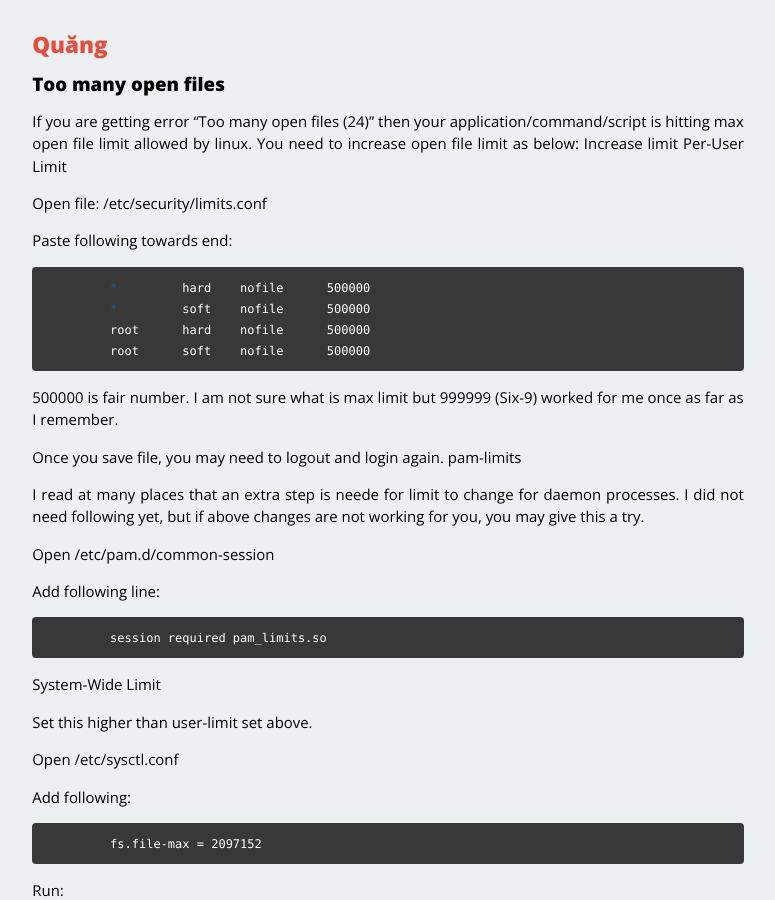
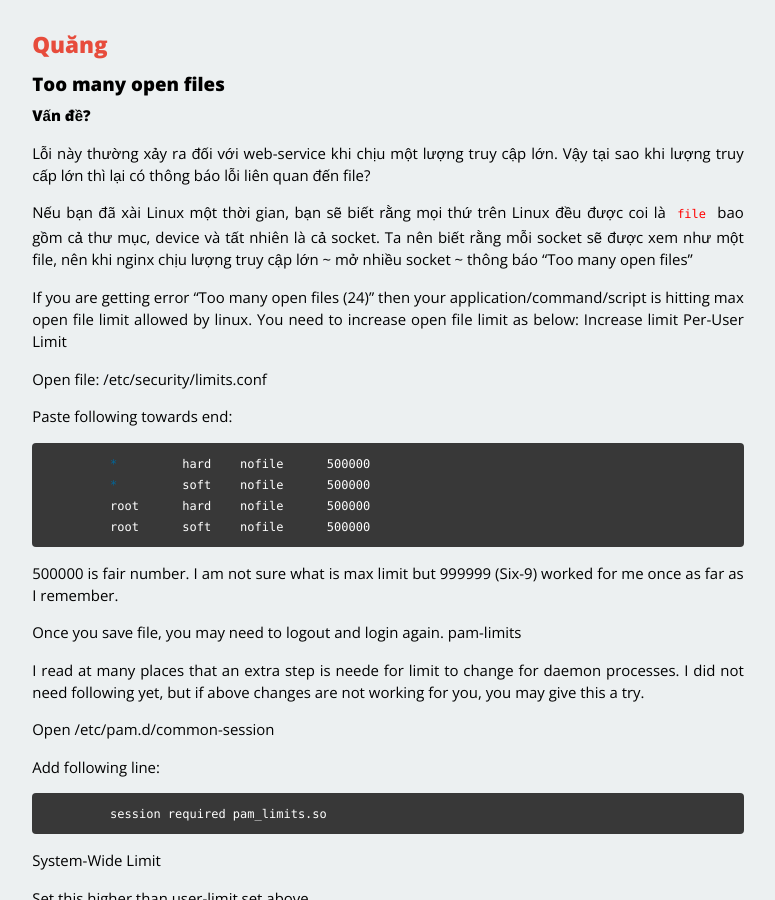
Before and after one commit to gitter-badger/xluffy.github.io, a Jekyll site: the page built from _posts/2014-02-09-too-many-open-file.md, in a window 1280 px wide and 900 px high. Shown: the whole window, without its empty margins (252-1027 px from the left). Built offline with Jekyll 4.4.1, drawn with Linux system fonts in a browser that asks for light colours; Markdown is read by kramdown in place of the engine named in the settings.

Commit message:
Li do xay ra loi too many open files

```diff
--- a/_posts/2014-02-09-too-many-open-file.md
+++ b/_posts/2014-02-09-too-many-open-file.md
@@ -6,8 +6,18 @@ date:   2014-02-09
 tags: nginx, system, limit
 description:
 ---
+### Vấn đề?
 
-If you are getting error “Too many open files (24)” then your application/command/script is hitting max open file limit allowed by linux. You need to increase open file limit as below:
+Lỗi này thường xảy ra đối với web-service khi chịu một lượng truy cập lớn. Vậy tại sao khi lượng truy cấp lớn thì lại có thông báo lỗi
+liên quan đến file?
+
+Nếu bạn đã xài Linux một thời gian, bạn sẽ biết rằng mọi thứ trên Linux đều được coi là `file` bao gồm cả thư mục, device và tất nhiên
+là cả socket. Ta nên biết rằng mỗi socket sẽ được xem như một file, nên khi nginx chịu lượng truy cập lớn ~ mở nhiều socket ~ thông báo
+"Too many open files"
+
+
+If you are getting error “Too many open files (24)” then your application/command/script is hitting max open file limit allowed by linux.
+You need to increase open file limit as below:
 Increase limit
 Per-User Limit
 
```
